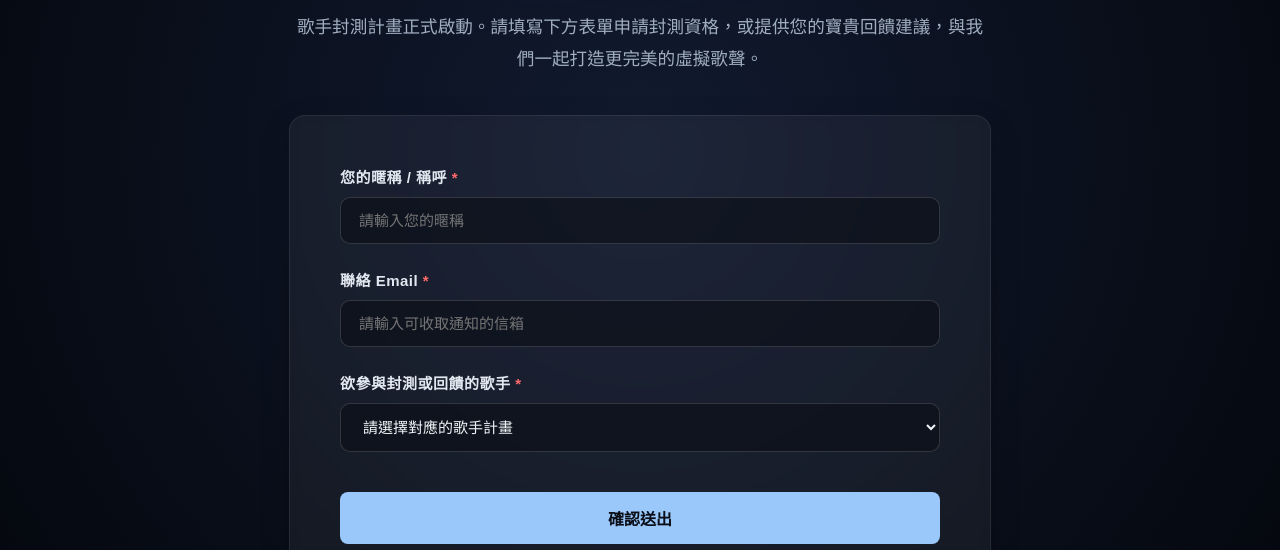
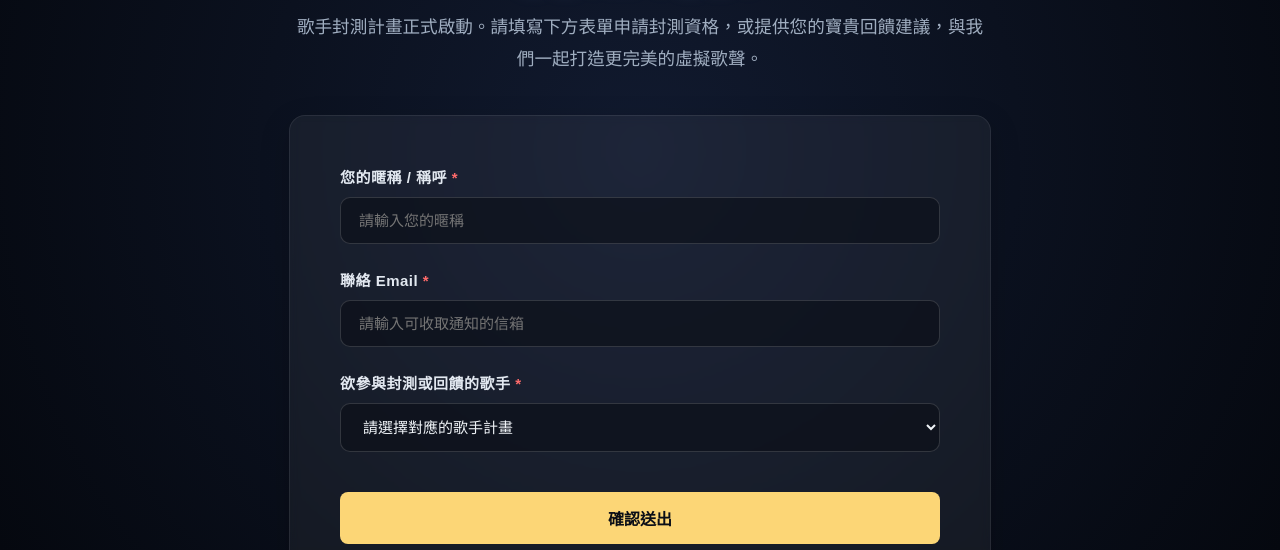
Before and after one commit to SMDOFFICIAL-222/SMDOFFICIAL-222.github.io, a plain HTML site: page BetaTest.html in a window 1280 px wide. Shown: the part 250-800 px from the top of the page. Drawn offline with Linux system fonts and the light colour scheme.

Commit message:
BetaTest.html

```diff
--- a/BetaTest.html
+++ b/BetaTest.html
@@ -13,7 +13,7 @@
     :root {
       --bg: #0a0e17;
       --text: #f0f4f8;
-      --accent: #9bc8fb;
+      --accent: #FCD676;
       --card-bg: rgba(255,255,255,0.05);
     }
     body {
```
